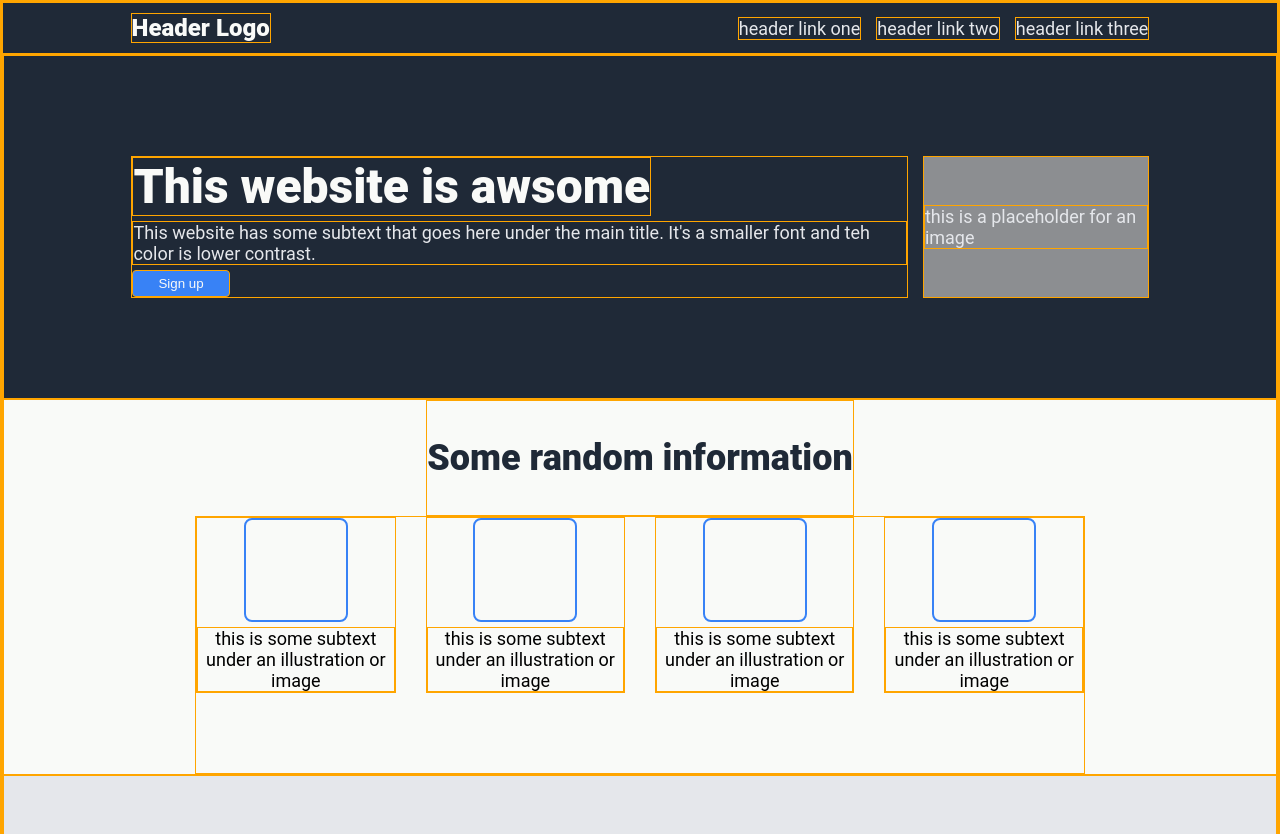
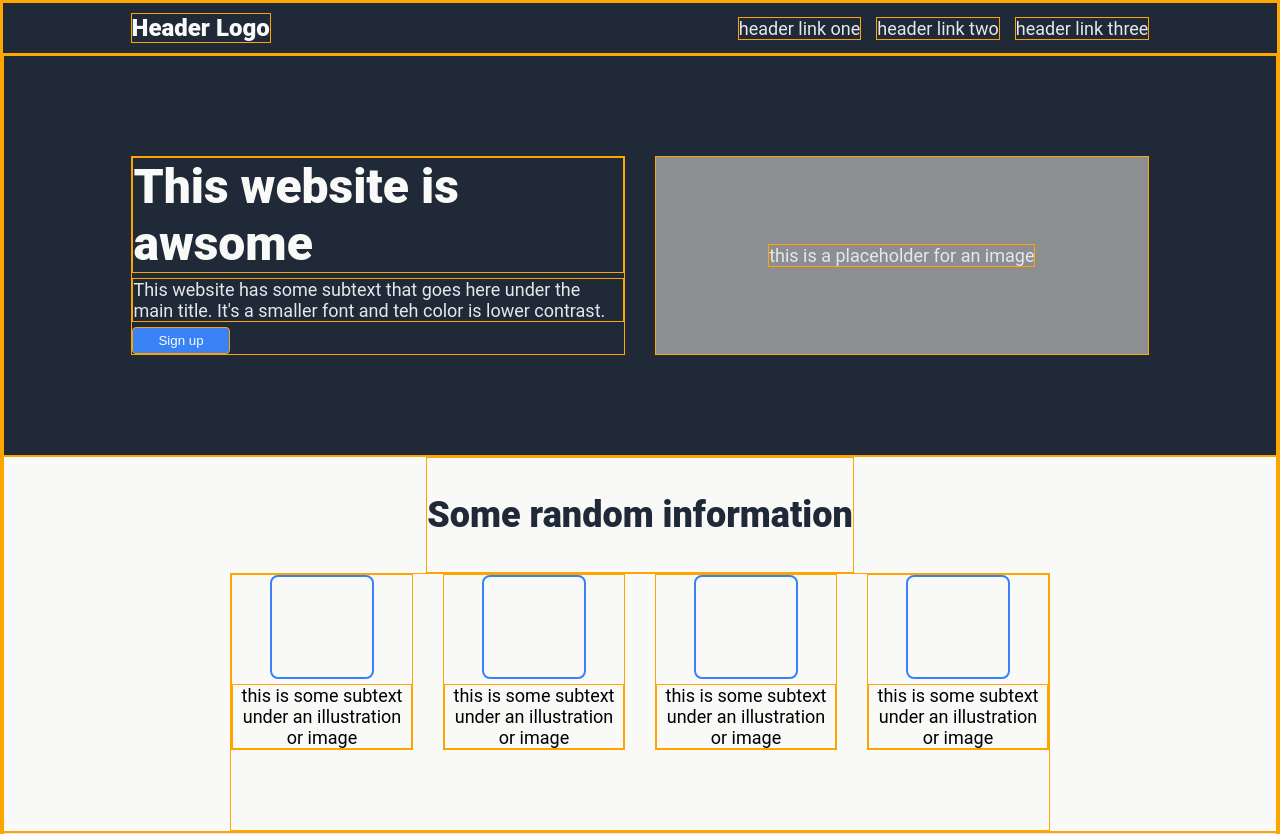
Before and after one commit to silverrowan/odin-landing, a plain HTML site: page index.html in a window 1280 px wide. Shown: the top 834 px of the page. Drawn offline with Linux system fonts and the light colour scheme.

Commit message:
Update Styles for entire landing page

```diff
--- a/style.css
+++ b/style.css
@@ -38,18 +38,18 @@ a {
     color: #E5E7EB;
     display: flex;
     align-items: center;
-    gap: 15px;
+    gap: 30px;
     padding: 100px 10%;
-
 }
 
 .heroimg {
-    /* width:40%; */
+    width: 50px;
     align-self:stretch;
     background-color: #8c8e91;
     display: flex;
     justify-content: center;
     align-items: center;
+    flex: 1;
 }
 
 .leftside {
@@ -57,6 +57,7 @@ a {
     flex-direction: column;
     align-items: flex-start;
     gap: 5px;
+    flex: 1;
 }
 
 .herocont h1 {
@@ -94,6 +95,7 @@ a {
     align-items: center;
     gap: 30px;
     padding-bottom: 80px;
+    flex-wrap: wrap;
 }
 
 .infopt {
@@ -102,6 +104,7 @@ a {
     align-items: center;
     text-align: center;
     gap: 5px;
+    max-width: 180px;
 }
 
 .iconbox {
@@ -130,32 +133,13 @@ a {
     font-style: normal;
 }
 
-
-.herocont {
-    justify-content: center;
-    background-color: #1F2937;
-    color: #E5E7EB;
-    display: flex;
-    align-items: center;
-    gap: 15px;
-
-    }
-.heroimg {
-    /* width:40%; */
-    align-self:stretch;
-    background-color: #8c8e91;
-    display: flex;
-    justify-content: center;
-    align-items: center;
-}
-
 .ctacont {
     display: flex;
     flex-direction: row;
     justify-content: center;
     align-items: center;
     /* gap: 30px; */
-    /* padding: 80px 10%; */
+    padding: 80px 10%;
 }
 
 .ctacard {
@@ -164,10 +148,10 @@ a {
     color: #f9faf8;
     display: flex;
     align-items: center;
-    gap: 15px;
+    gap: 10%;
     background-color: #3882f6;
-    margin: 0px 10%;
-    padding: 10%;
+    flex: 1;
+    padding: 30px 10%;
     border-radius: 8px;
 }
 
@@ -178,4 +162,5 @@ a {
     display: flex;
     align-items: center;
     gap: 15px;
+    padding: 30px 10%;
 }
```
